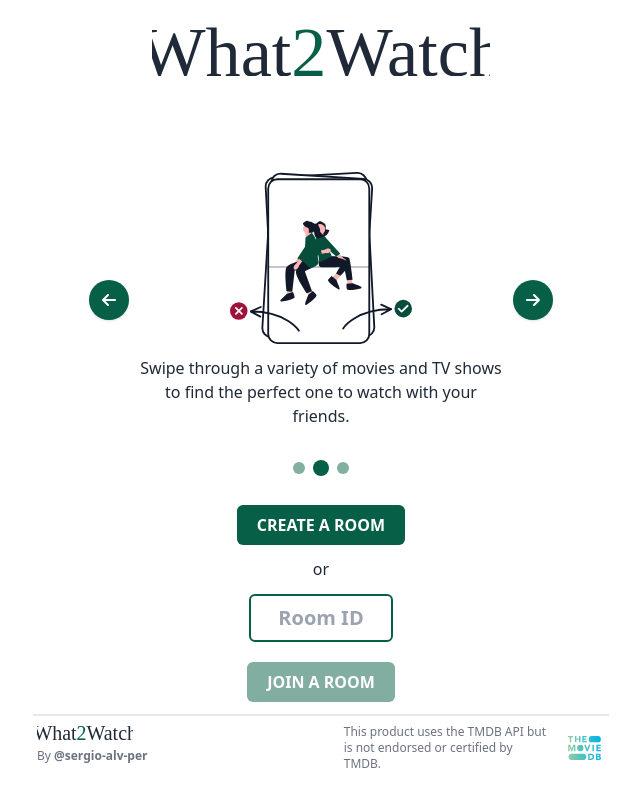
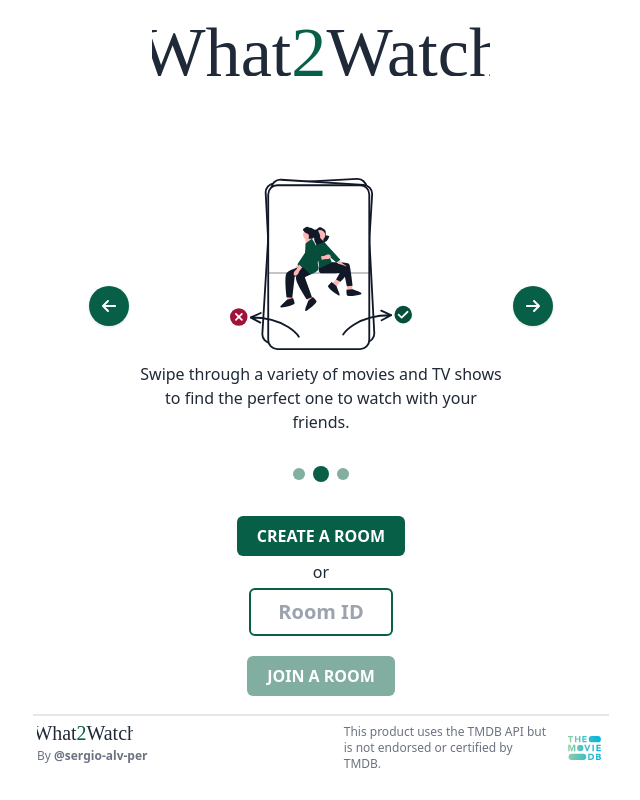
Before and after one commit to sergio-alv-per/what2watch, a React (Vite) app in the folder what2watch-frontend/: page / in a window 1280 px wide. Shown: the whole page, without its empty margins (319-959 px from the left). Built offline with nearby package versions, Linux system fonts and the light colour scheme.

Commit message:
Grouped buttons together.

```diff
--- a/what2watch-frontend/src/Home.jsx
+++ b/what2watch-frontend/src/Home.jsx
@@ -32,9 +32,11 @@
         <div className="px-10">
           <InfoCarousel />
         </div>
-        <Button onClick={createRoomAndConnect}>Create a room</Button>
-        <p className="text-gray-800">or</p>
-        <ConnectToRoom connectFunction={connectToRoom} />
+        <div className="flex flex-col items-center gap-1">
+          <Button onClick={createRoomAndConnect}>Create a room</Button>
+          <p className="text-gray-800">or</p>
+          <ConnectToRoom connectFunction={connectToRoom} />
+        </div>
         <Footer />
       </div>
     </div>
```
